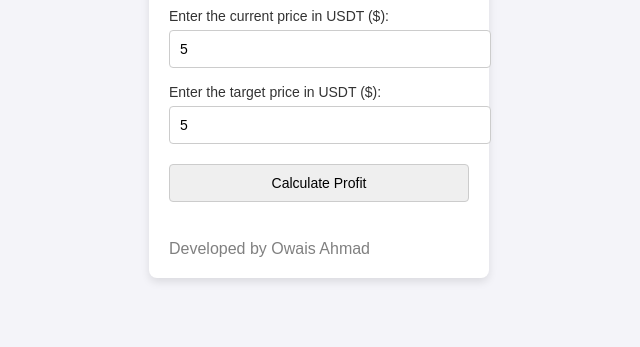
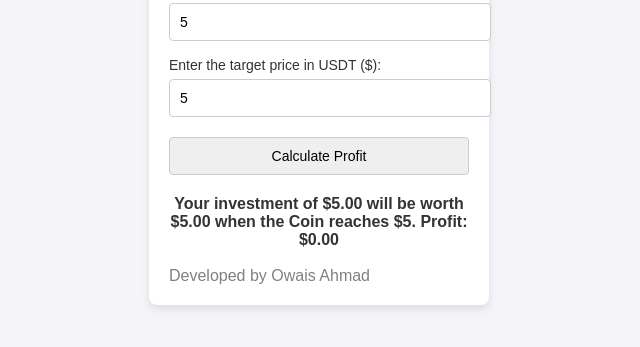
Before and after one commit to owaismsd/Crypto-Profit-Calculator, a plain HTML site: page index.html in a window 1280 px wide. Both pictures are taken after typing "5", "5", "5" into the empty fields and a click on the button "Calculate Profit". Shown: the part 339-686 px from the top of the page, without its empty margins (321-961 px from the left). Drawn offline with Linux system fonts and the light colour scheme.

Commit message:
Update index.html

```diff
--- a/index.html
+++ b/index.html
@@ -102,7 +102,7 @@
     const profit = valueAtNewPrice - investment;
 
     // Display the result
-    document.getElementById("result").textContent = `Your investment of $${investment.toFixed(2) will be worth $${valueAtNewPrice.toFixed(2)} when the Coin reaches $${newPrice}. Profit: $${profit.toFixed(2)}`;
+    document.getElementById("result").textContent = `Your investment of $${investment.toFixed(2)} will be worth $${valueAtNewPrice.toFixed(2)} when the Coin reaches $${newPrice}. Profit: $${profit.toFixed(2)}`;
   }
 </script>
 
```
